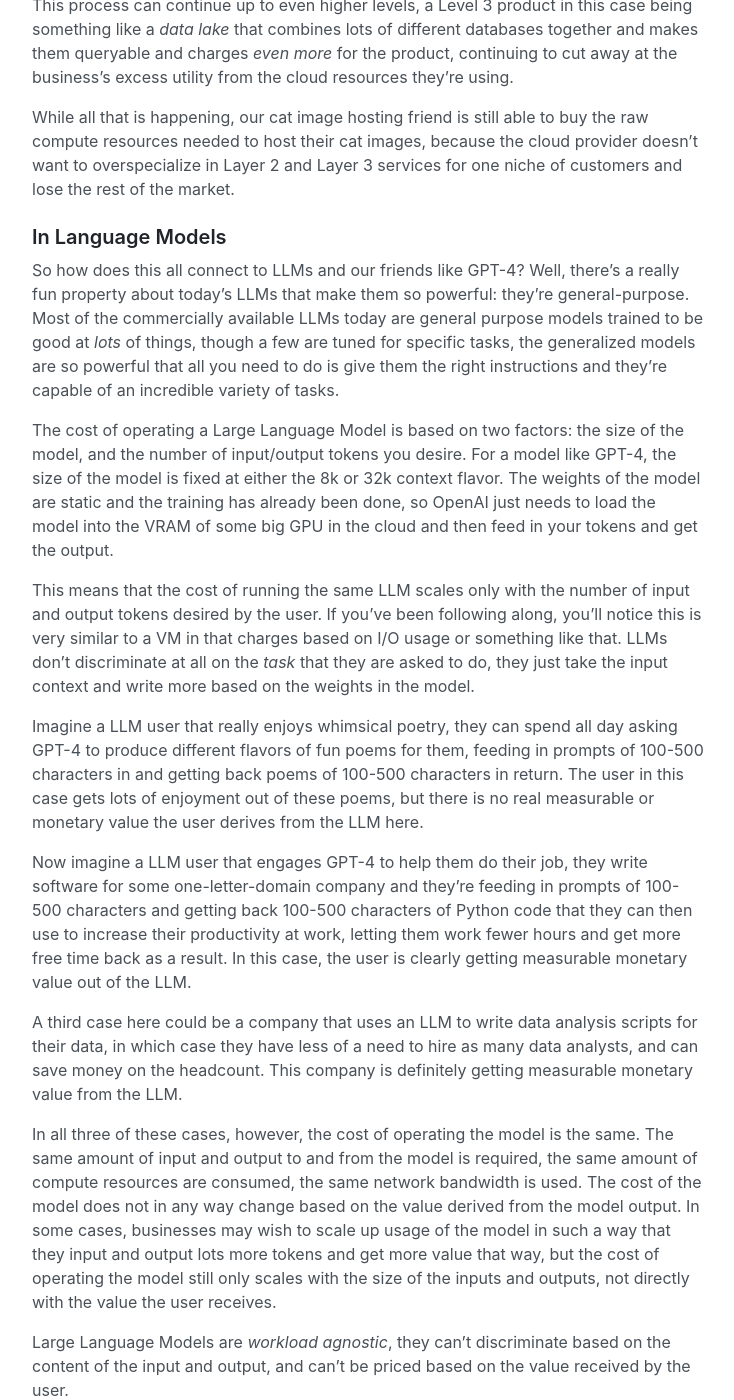
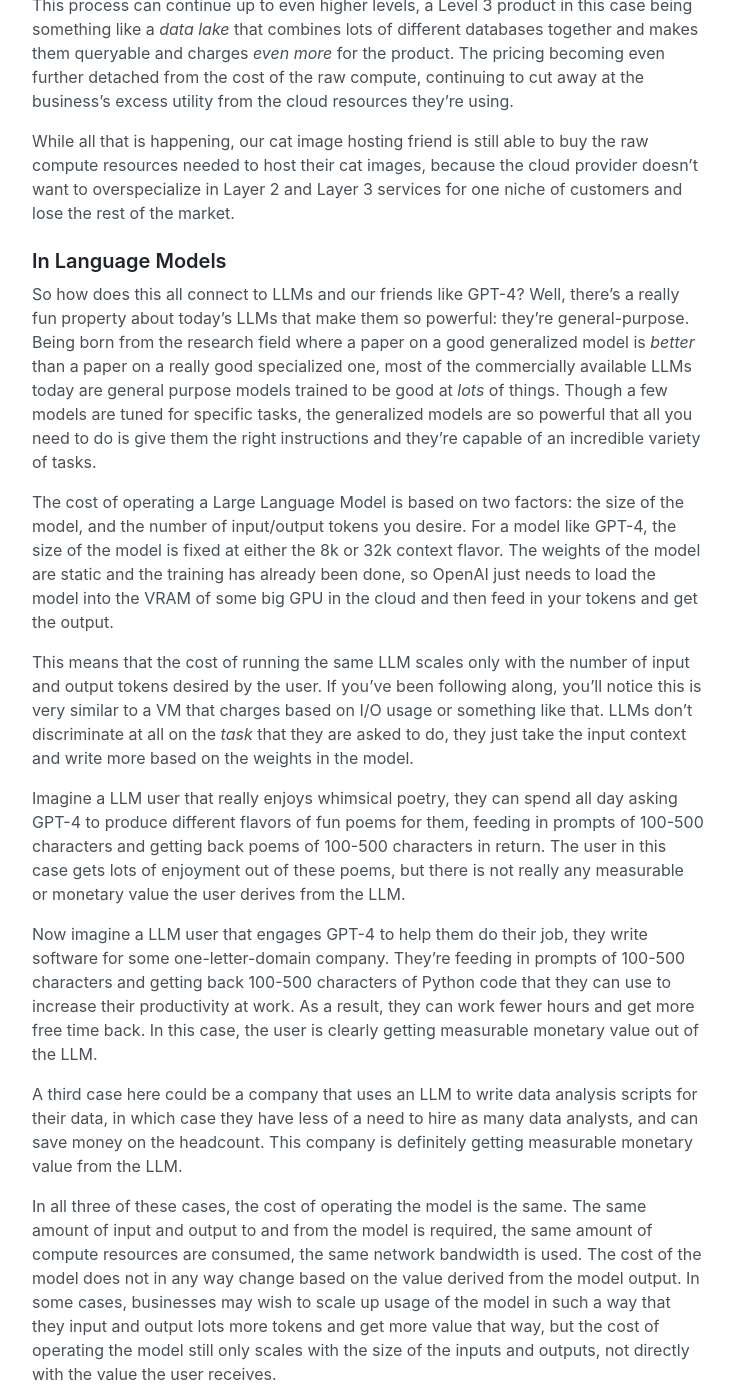
Before and after one commit to jazware/jazco-dev, a Jekyll site: the page built from _posts/2023-03-29-llms-and-workload-agnosticism.md, in a window 1280 px wide and 1400 px high, scrolled down 1529 px. Shown: the whole window, without its empty margins (272-1006 px from the left). Built offline with Jekyll 4.4.1, drawn with Linux system fonts in a browser that asks for light colours; some of the changed text lies outside the part shown.

Commit message:
Revision pass

```diff
--- a/_posts/2023-03-29-llms-and-workload-agnosticism.md
+++ b/_posts/2023-03-29-llms-and-workload-agnosticism.md
@@ -18,49 +18,49 @@
 
 In Cloud Computing, there is something very pure about the pricing model of Virtual Machines. For a given customer, no matter who they are, they generally start out paying the same price as everyone else for their VMs. The only factor in the pricing of your compute is the amount of resources you consume, be it CPU, memory, disk, or network.
 
-This type of pricing model, one that doesn't care about _what_ is running at all, just how much of the limited physical (or virtual) resources are consumed, is _workload agnostic_. It doesn't care what your workload is. If you're serving a website that has images of cats, you pay the same price as someone who is serving pictures of _important business databases_ or something, assuming the resource utilization is the same.
+This type of pricing model, one that doesn't care about _what_ is running at all, just how much of the limited physical (or virtual) resources are consumed, is _workload agnostic_. It doesn't care what your workload is. If you're serving a website that has images of cats, you pay the same price as someone who is hosting _important business databases_ or something, assuming the resource utilization is the same.
 
 In our `cats vs. bizDB` example, the business hosting their database probably derives a _lot_ more monetary value from their use of those compute resources than the person hosting their cat images (though maybe the cat image client is _happier_, having seen more cat images).
 
-The price a customer pays is directly proportional to their consumption of compute resources, the value a customer receives, while potentially also proportional to the amount of compute used, doesn't necessarily correlate to the amount they spend on compute resources.
+The price a customer pays is directly proportional to their consumption of compute resources. The value a customer receives, while potentially also proportional to the amount of compute used, doesn't necessarily correlate to the amount they spend on those resources.
 
-In this _workload agnostic_ model, there's a pricing gap for some users who are able to leverage the same resources as another user to gain more value. Capitalism hates this, so to solve the problem while pretending there isn't one to begin with, cloud providers:
+In this _workload agnostic_ model, there's a pricing gap; some users are able to leverage the same resources as other users to gain more value. Capitalism hates this, so to solve the problem while pretending there isn't one to begin with, cloud providers:
 - Find common business use cases for compute resources
 - Build Level 2 products on top of their raw compute (like a Database as a Service)
 - Adjust the pricing model to be proportional to the _value_ the target business customers receive
 - Market and sell this special new service just to business customers, justifying the extra cost with the reduced work required by the business to maintain their database on raw compute
 
-This process can continue up to even higher levels, a Level 3 product in this case being something like a _data lake_ that combines lots of different databases together and makes them queryable and charges _even more_ for the product, continuing to cut away at the business's excess utility from the cloud resources they're using.
+This process can continue up to even higher levels, a Level 3 product in this case being something like a _data lake_ that combines lots of different databases together and makes them queryable and charges _even more_ for the product. The pricing becoming even further detached from the cost of the raw compute, continuing to cut away at the business's excess utility from the cloud resources they're using.
 
 While all that is happening, our cat image hosting friend is still able to buy the raw compute resources needed to host their cat images, because the cloud provider doesn't want to overspecialize in Layer 2 and Layer 3 services for one niche of customers and lose the rest of the market.
 
 ### In Language Models
 
-So how does this all connect to LLMs and our friends like GPT-4? Well, there's a really fun property about today's LLMs that make them so powerful: they're general-purpose. Most of the commercially available LLMs today are general purpose models trained to be good at _lots_ of things, though a few are tuned for specific tasks, the generalized models are so powerful that all you need to do is give them the right instructions and they're capable of an incredible variety of tasks.
+So how does this all connect to LLMs and our friends like GPT-4? Well, there's a really fun property about today's LLMs that make them so powerful: they're general-purpose. Being born from the research field where a paper on a good generalized model is _better_ than a paper on a really good specialized one, most of the commercially available LLMs today are general purpose models trained to be good at _lots_ of things. Though a few models are tuned for specific tasks, the generalized models are so powerful that all you need to do is give them the right instructions and they're capable of an incredible variety of tasks.
 
 The cost of operating a Large Language Model is based on two factors: the size of the model, and the number of input/output tokens you desire. For a model like GPT-4, the size of the model is fixed at either the 8k or 32k context flavor. The weights of the model are static and the training has already been done, so OpenAI just needs to load the model into the VRAM of some big GPU in the cloud and then feed in your tokens and get the output.
 
-This means that the cost of running the same LLM scales only with the number of input and output tokens desired by the user. If you've been following along, you'll notice this is very similar to a VM in that charges based on I/O usage or something like that. LLMs don't discriminate at all on the _task_ that they are asked to do, they just take the input context and write more based on the weights in the model.
+This means that the cost of running the same LLM scales only with the number of input and output tokens desired by the user. If you've been following along, you'll notice this is very similar to a VM that charges based on I/O usage or something like that. LLMs don't discriminate at all on the _task_ that they are asked to do, they just take the input context and write more based on the weights in the model.
 
-Imagine a LLM user that really enjoys whimsical poetry, they can spend all day asking GPT-4 to produce different flavors of fun poems for them, feeding in prompts of 100-500 characters in and getting back poems of 100-500 characters in return. The user in this case gets lots of enjoyment out of these poems, but there is no real measurable or monetary value the user derives from the LLM here.
+Imagine a LLM user that really enjoys whimsical poetry, they can spend all day asking GPT-4 to produce different flavors of fun poems for them, feeding in prompts of 100-500 characters and getting back poems of 100-500 characters in return. The user in this case gets lots of enjoyment out of these poems, but there is not really any measurable or monetary value the user derives from the LLM.
 
-Now imagine a LLM user that engages GPT-4 to help them do their job, they write software for some one-letter-domain company and they're feeding in prompts of 100-500 characters and getting back 100-500 characters of Python code that they can then use to increase their productivity at work, letting them work fewer hours and get more free time back as a result. In this case, the user is clearly getting measurable monetary value out of the LLM.
+Now imagine a LLM user that engages GPT-4 to help them do their job, they write software for some one-letter-domain company. They're feeding in prompts of 100-500 characters and getting back 100-500 characters of Python code that they can use to increase their productivity at work. As a result, they can work fewer hours and get more free time back. In this case, the user is clearly getting measurable monetary value out of the LLM.
 
 A third case here could be a company that uses an LLM to write data analysis scripts for their data, in which case they have less of a need to hire as many data analysts, and can save money on the headcount. This company is definitely getting measurable monetary value from the LLM.
 
-In all three of these cases, however, the cost of operating the model is the same. The same amount of input and output to and from the model is required, the same amount of compute resources are consumed, the same network bandwidth is used. The cost of the model does not in any way change based on the value derived from the model output. In some cases, businesses may wish to scale up usage of the model in such a way that they input and output lots more tokens and get more value that way, but the cost of operating the model still only scales with the size of the inputs and outputs, not directly with the value the user receives.
+In all three of these cases, the cost of operating the model is the same. The same amount of input and output to and from the model is required, the same amount of compute resources are consumed, the same network bandwidth is used. The cost of the model does not in any way change based on the value derived from the model output. In some cases, businesses may wish to scale up usage of the model in such a way that they input and output lots more tokens and get more value that way, but the cost of operating the model still only scales with the size of the inputs and outputs, not directly with the value the user receives.
 
-Large Language Models are _workload agnostic_, they can't discriminate based on the content of the input and output, and can't be priced based on the value received by the user.
+Large Language Models are _workload agnostic_, they can't discriminate based on the content of the input and output, and can't be priced based on the value received by the user. Long-time netizens may recognize this as similar to the principle behind [Net Neutrality](https://en.wikipedia.org/wiki/Net_neutrality).
 
 ## Conclusion
 
-I believe LLMs, in this way, will be the next building blocks of computing. We'll of course have better tuned models for specific tasks that are priced better to account for the value of their use, just like how GPUs in a datacenter are priced more aggressively than CPUs and Memory since their use cases are more niche and easier to discriminate.
+I believe LLMs, in this way, will be the next building blocks of computing. We'll of course have better tuned models for specific tasks that are priced more closely to account for the value of their use, just like how GPUs in a datacenter are priced more aggressively than CPUs and Memory since their use cases are more niche and easier to price discriminate.
 
 I also believe that the Level 2 products and services we see in the LLM space will be of the following nature:
 - Specifically tuned models for niche tasks (not quite Level 2 but more like Level 1*)
-- Products that provide special, secret context to models in the input along with a user's input making the output more reliable or accurate, like for code autocomplete and/or auto documentation
+- Products that provide special, secret context to models, combining with a user's input to produce more reliable or accurate output, like for code autocomplete and/or auto documentation
 - Products that integrate models into existing workflows and systems in such a way that they're only able to be used for specific purposes, like virtual meeting transcription and summarization or customer service chatbots
 
-I hope that LLMs as a _raw compute_-like resource remain available to everyone. They have lots of potential to create and make people happy and make their lives easier, I hope creative people will continue to have the ability to find great personal utility at minimal cost from the use of these resources.
+I hope that LLMs as a _raw compute_-like resource remain available to everyone. They have lots of potential to create, make people happy, and make their lives easier. I hope creative people will continue to have the ability to find great personal satisfaction at trivial cost from the use of these resources.
 
-I also _know_ that the secretive nature of the best LLMs out there mean that these organizations are already aware of the limitations of their business models if they're to become VM providers. They want to start selling the Database as a Services and the Data Lakes as soon as possible, but by opening the raw compute to users and collecting data for now, they're better able to determine on what Level 2 and 3 products they should be spending their time.
+I also _know_ that the secretive nature of the best LLMs out there means that these organizations are already aware of the limitations of their business models. They're not sure if they want to become VM providers. They want to start selling the Database as a Services and the Data Lakes as soon as possible, but by opening the raw compute to users and collecting data today, they're better able to determine which Level 2 and 3 products they should be building.
```
Also changed, not shown: other parts of _posts/2023-03-29-llms-and-workload-agnosticism.md (+1 -1 lines).
